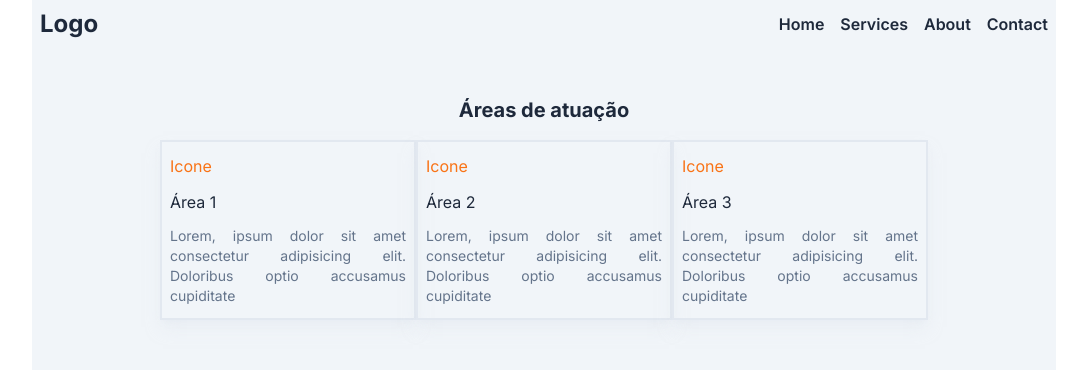
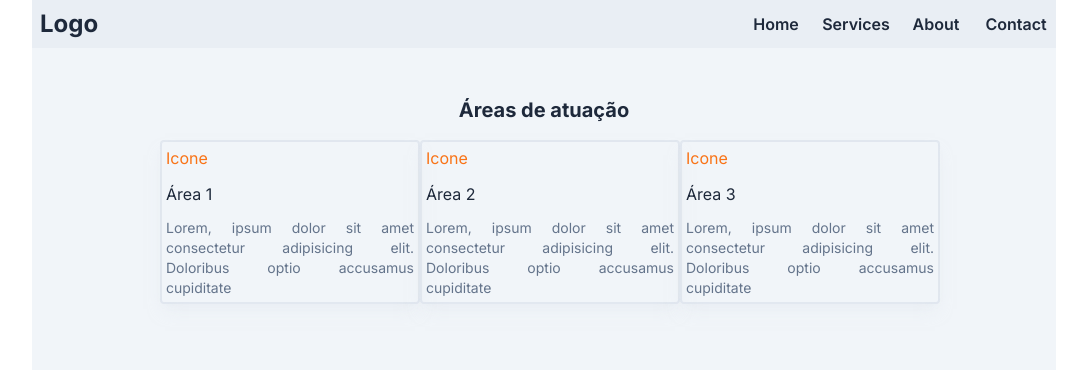
Before and after one commit to Luanzim1327/landing-page-lawyer, a Next.js app: page / in a window 1280 px wide. Shown: the top 370 px of the page, without its empty margins (96-1183 px from the left). Built offline with nearby package versions, Linux system fonts and the light colour scheme.

Commit message:
modal/feature-scrool:checked

```diff
--- a/package.json
+++ b/package.json
@@ -14,6 +14,7 @@
     "postcss": "8.4.25",
     "react": "18.2.0",
     "react-dom": "18.2.0",
+    "react-scroll": "^1.8.9",
     "tailwindcss": "3.3.2"
   }
 }
--- a/src/app/page.jsx
+++ b/src/app/page.jsx
@@ -7,7 +7,7 @@ import Contato from "@/components/Contato";
 
 export default function Home() {
   return (
-    <div className="bg-slate-100 md:w-4/5 md:mx-auto">
+    <div id="Home" className="bg-slate-100 md:w-4/5 md:mx-auto">
       <Header />
       <AreaAtuacao />
       <Sobre />
--- a/src/components/AreaAtuacao.jsx
+++ b/src/components/AreaAtuacao.jsx
@@ -1,6 +1,6 @@
 export default  function Areas () {
     return (
-        <section className="md:py-10">
+        <section id="Services" className="md:py-10">
             <div className="py-2 text-center text-slate-800">
                 <h2 className="font-bold text-xl">Áreas de atuação</h2>
             </div>
@@ -33,10 +33,12 @@ function ListArea () {
 
     return areasAtuacao.map((area) => {
         return (
-            <div className="flex flex-col space-y-3 py-3 w-64 shadow-lg shadow-slate-200/50 border-slate-200 border-2 p-2 rounde">
-                <h4 className="text-orange-500">{area.icone}</h4>
-                <h3 className="text-slate-800">{area.area}</h3>
-                <p className="md:text-justify text-sm text-slate-500">{area.servico}</p>
+            <div className="border-slate-200 border-2 rounded">
+                <div className="flex flex-col space-y-3 w-64 shadow-lg shadow-slate-200/50 p-1">
+                    <h4 className="text-orange-500">{area.icone}</h4>
+                    <h3 className="text-slate-800">{area.area}</h3>
+                    <p className="md:text-justify text-sm text-slate-500">{area.servico}</p>
+                </div>
             </div>
         )
     })
--- a/src/components/Contato.jsx
+++ b/src/components/Contato.jsx
@@ -1,6 +1,6 @@
 export default function Contact () {
     return(
-        <section className="container md:mx-auto flex flex-col py-5 md:w-3/4">
+        <section id="Contact" className="container md:mx-auto flex flex-col py-5 md:w-3/4">
             <div className="flex bg-slate-200">
                 <div className="md:w-1/2 md:h-full">
                     <img src="https://i.pinimg.com/564x/d4/dc/1e/d4dc1e7de1a26cda10d186e66252c788.jpg" alt="lawyer-photo"/>
--- a/src/components/Header.jsx
+++ b/src/components/Header.jsx
@@ -2,18 +2,13 @@
 
 import Image from "next/image";
 import AdvogadoFoto from "../../public/advogado.png"
-import { useState } from "react";
+import {Link} from 'react-scroll';
 
 export default function Header () {
 
-    // const [stateImage , setStateImage] = useState("https://cdn.icon-icons.com/icons2/934/PNG/512/menu-button_icon-icons.com_72989.png");
-    // const [menu , setMenu] = useState(0);
-
     let itemsList = ["Home" , "Services" , "About" , "Contact"];
-    // bg-slate-300
-    // bg-[url('https://i.pinimg.com/564x/83/12/bc/8312bc853dbf3af9e366cd7646b98a33.jpg')]
     return (
-        <header className="relative">
+        <header className="md:sticky md:top-0 md:bg-slate-200/50">
             <nav className="md:flex md:justify-between items-center text-slate-800">
                 <div className="bg-transparent flex justify-between items-center px-2">
                     <h2 className="font-bold text-2xl">Logo</h2>
@@ -63,6 +58,13 @@ function ListItem ({items}) {
             url = "/"
         }
 
-        return <li className="cursor-pointer pl-4 py-3 md:px-2 font-semibold hover:bg-slate-400" key={item}>{item}</li>
+        return (
+            <li className="cursor-pointer pl-4 py-3 md:px-1 md:w-20 font-semibold hover:bg-slate-400" key={item}>
+                <Link to={item} activeClass="active" smooth={true} spy={true}>
+                    {item}
+                </Link>
+                {console.log(item)}
+            </li>
+            )
     })
 }
--- a/src/components/Sobre.jsx
+++ b/src/components/Sobre.jsx
@@ -1,8 +1,24 @@
+"use client"
+
+import { useState } from "react"
+
 export default function Sobre () {
+
+    const [divVisible , setDivVisible] = useState(false);
+
+    function OpenDiv () {
+        setDivVisible(true);
+    }
+
+    function CloseDiv () {
+        setDivVisible(false);
+    }
+
     return (
-        <section className="md:w-3/4 md:mx-auto md:h-60 md:py-10">
+        <section id="About" className="md:w-3/4 md:mx-auto md:h-60 md:py-10">
+                <InterfaceSobre divState={divVisible} OnClose={CloseDiv}/>
                 <div className="bg-[url('https://i.pinimg.com/564x/5a/83/72/5a83723dfeb4308269f86b9755812a81.jpg')] md:w-full md:h-full bg-no-repeat bg-cover">
-                    <div className="cursor-pointer bg-slate-700/60 w-full h-full md:flex md:justify-center md:items-center">
+                    <div onClick={OpenDiv} className="cursor-pointer bg-slate-700/60 w-full h-full md:flex md:justify-center md:items-center">
                             <h2 className="md:text-3xl font-semibold text-slate-200">
                                 Sobre mim
                             </h2>
@@ -12,4 +28,20 @@ export default function Sobre () {
     )
 }
 
+function InterfaceSobre ({divState , OnClose}) {
+
+    return(
+        <div className={`${divState ? "flex" : "hidden"} justify-center items-center fixed z-10 top-0 left-0 h-full w-full bg-slate-400/50`}>
+            <div className="w-1/3 bg-slate-400 relative">
+                <div className="w-full text-right pr-1 absolute top-0 right-0">
+                    <button onClick={OnClose} className="hover:text-white">Fechar</button>
+                </div>
+                <div>
+                    <h2 className="py-2 pl-2 text-xl font-bold">Sobre mim</h2>
+                    <p className="py-2 pl-2 text-sm leading-6">Lorem ipsum dolor sit amet consectetur adipisicing elit. Corrupti, aperiam. Delectus laboriosam iure, tempore consequuntur a porro voluptatum saepe eos. Neque, commodi nam! Earum, suscipit magnam dolorum quibusdam aut dicta!</p>
+                </div>
+            </div>
+        </div>
+    )
+}
 // Criar um modal para o sobre mim
```
Also changed, not shown: 1 other file (tests, documents, lock files or other folders).
